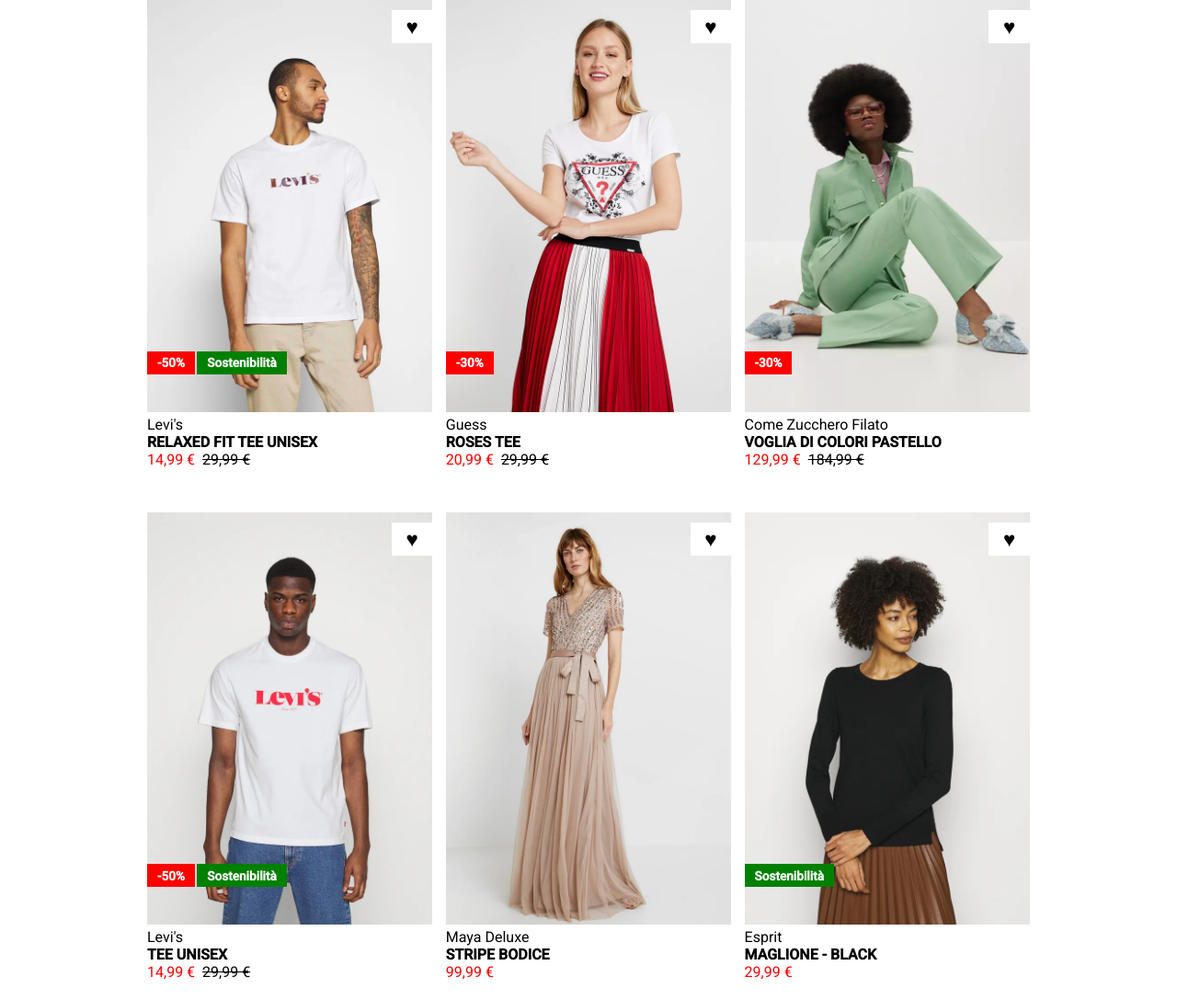
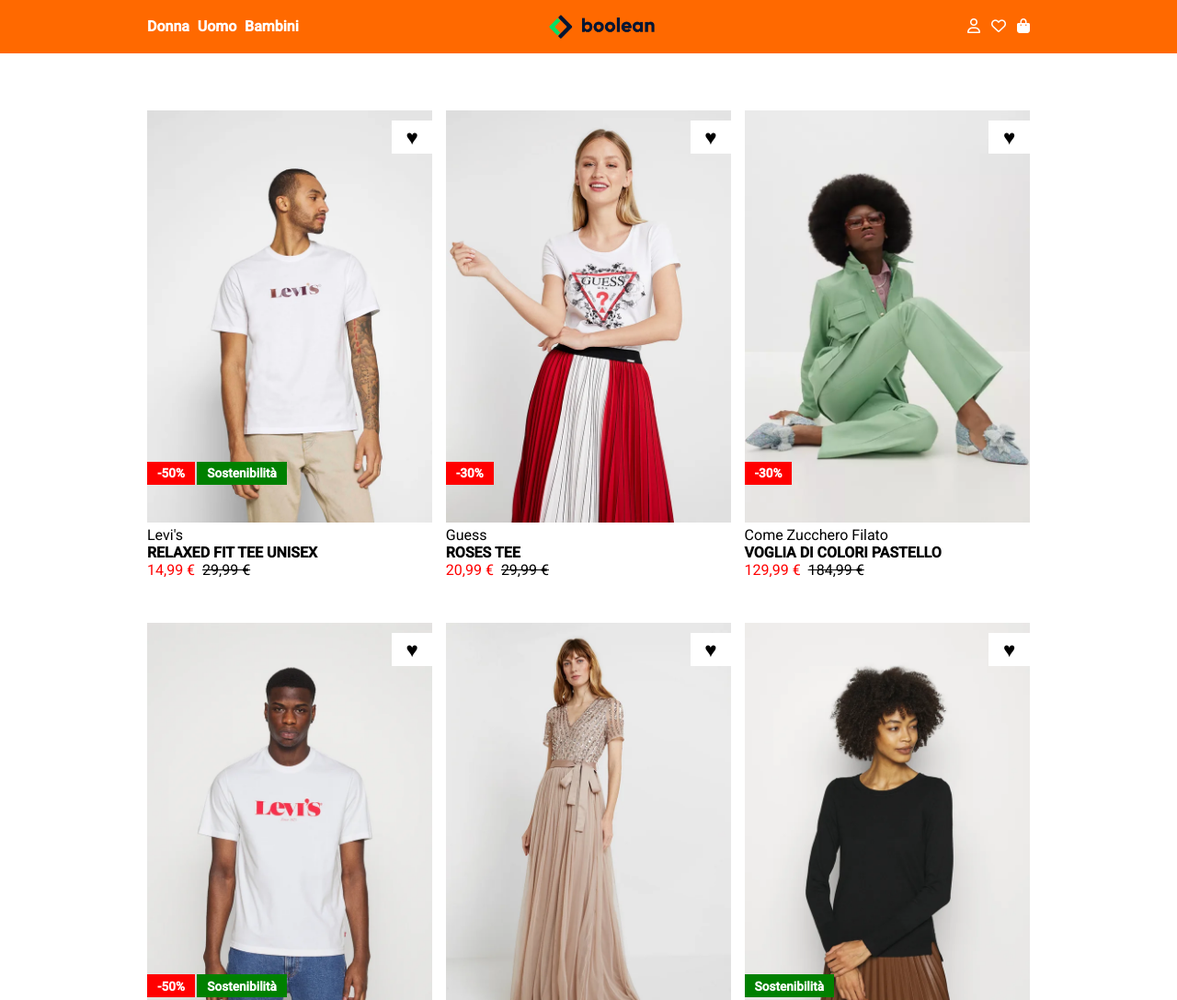
Before and after one commit to andreamorandi/html-css-boolando, a plain HTML site: page index.html in a window 1280 px wide. Shown: the top 1087 px of the page at 92% size. Drawn offline with Linux system fonts and the light colour scheme.

Commit message:
Completato header

```diff
--- a/css/style.css
+++ b/css/style.css
@@ -77,3 +77,37 @@ img{
 .sustainability.double-tag{
     left: 4em;
 }
+
+header{
+    background-color: #ff6900;
+    position: fixed;
+    top: 0;
+    z-index: 1;
+    width: 100%;
+}
+
+body{
+    margin-top: 7.5em;
+}
+
+.flex-header{
+    display: flex;
+    justify-content: space-between;
+    align-items: center;
+    padding: 1em 0;
+    color: white;
+}
+
+.flex-header li{
+    display: inline-block;
+    padding-right: 0.3em;
+}
+
+.flex-header img{
+    width: 12%;
+    margin-right: 4em;
+}
+
+.flex-header .actions i{
+    padding-left: 0.5em;
+}
--- a/index.html
+++ b/index.html
@@ -12,16 +12,50 @@
     <link rel="preconnect" href="https://fonts.gstatic.com" crossorigin>
     <link href="https://fonts.googleapis.com/css2?family=Roboto:wght@400;500&display=swap" rel="stylesheet">
 
+    <!-- FONTAWESOME -->
+    <link rel="stylesheet" href="https://cdnjs.cloudflare.com/ajax/libs/font-awesome/6.2.0/css/all.min.css" integrity="sha512-xh6O/CkQoPOWDdYTDqeRdPCVd1SpvCA9XXcUnZS2FmJNp1coAFzvtCN9BmamE+4aHK8yyUHUSCcJHgXloTyT2A==" crossorigin="anonymous" referrerpolicy="no-referrer" />
 </head>
 <body>
 
-    <header></header>
+    <!-- INIZIO HEADER -->
+    <header>
+
+        <!-- CONTAINER -->
+        <section class="container">
+
+            <!-- FLEX HEADER -->
+            <div class="flex-header">
+
+                <ul>
+                    <li><h4>Donna</h4></li>
+                    <li><h4>Uomo</h4></li>
+                    <li><h4>Bambini</h4></li>
+                </ul>
+
+                <img src="img/logo.png" alt="">
+
+                <div class="actions">
+                    <i class="fa-regular fa-user"></i>
+                    <i class="fa-regular fa-heart"></i>
+                    <i class="fa-solid fa-bag-shopping"></i>
+                </div>
+
+            </div>
+            <!-- FINE FLEX HEADER -->
+
+        </section>
+        <!-- FINE CONTAINER -->
+
+    </header>
+    <!-- FINE HEADER -->
 
     <!-- INIZIO MAIN -->
     <main>
 
+        <!-- INIZIO CONTAINER -->
         <section class="container">
 
+            <!-- INIZIO ROW -->
             <div class="row">
 
                 <div class="card">
@@ -98,10 +132,10 @@
                 </div>
 
             </div>
-            <!-- /ROW -->
+            <!-- FINE ROW -->
 
         </section>
-        <!-- /CONTAINER -->
+        <!-- FINE CONTAINER -->
 
     </main>
 
```
Also changed, not shown: img/logo.png (added).
